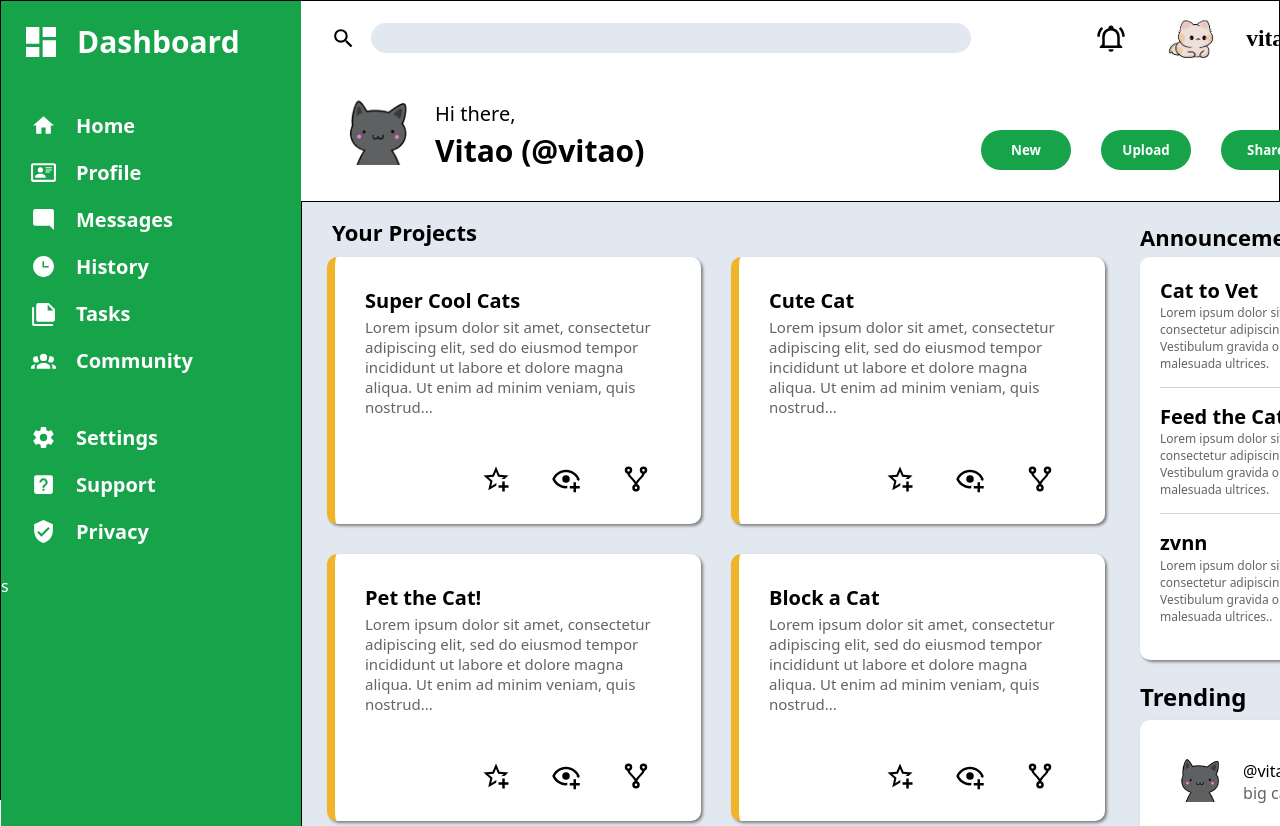
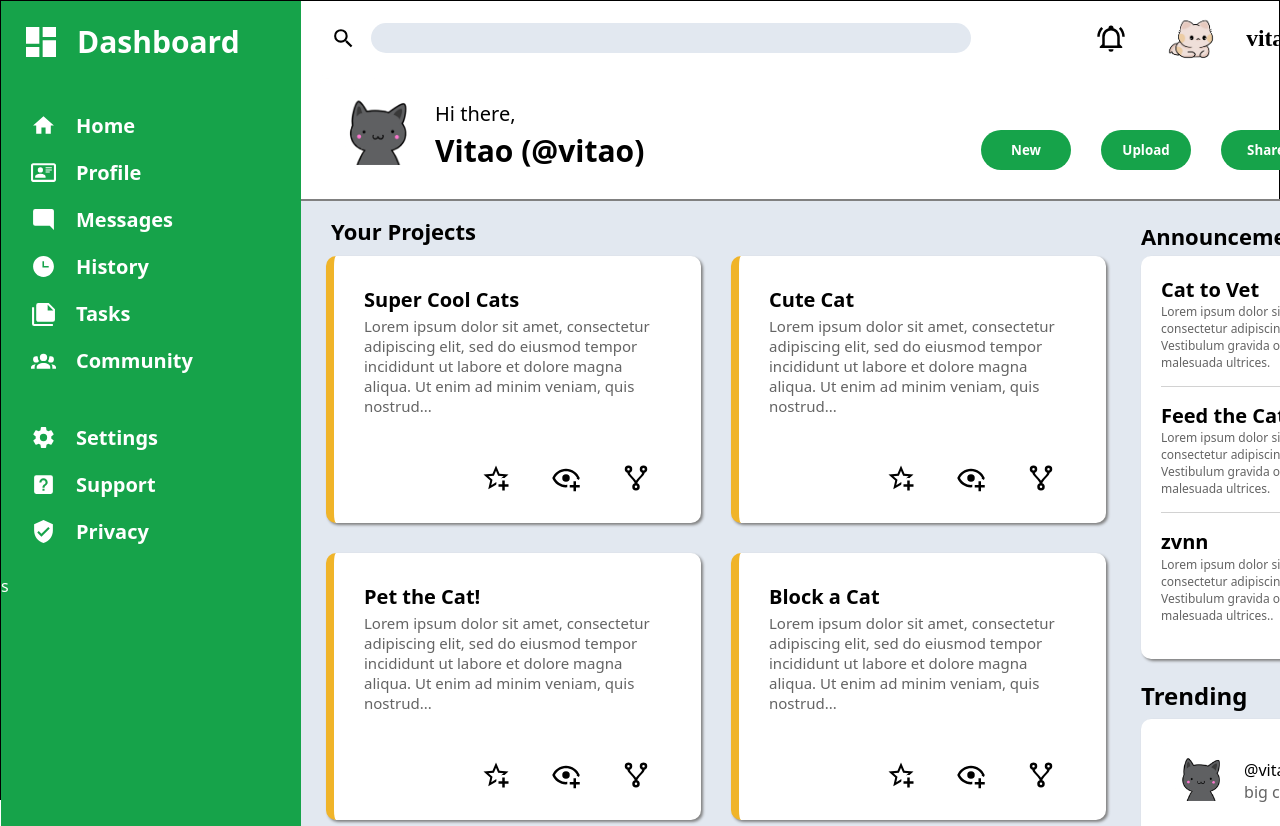
Before and after one commit to undergroundr97/admin-dash-board, a plain HTML site: page index.html in a window 1280 px wide. Shown: the top 826 px of the page. Drawn offline with Linux system fonts and the light colour scheme.

Commit message:
header adjust

```diff
--- a/styles.css
+++ b/styles.css
@@ -71,6 +71,8 @@ li {
   display: grid;
   grid-template-columns: 2fr 1fr;
   grid-row: 1fr 1fr;
+  border-bottom: 0.125rem solid gray;
+  /* box-shadow: 5px 5px 5px gray; */
 
 }
 .search {
@@ -181,13 +183,11 @@ input[type="search"]{
   grid-column: 2;
   grid-row: 2;
   display: grid;
-  border: 1px solid black;
   grid-template-columns: 3fr minmax(300px, 1fr);
-  grid-auto-flow: column;
   background-color: #E2E8F0;
   /* padding-bottom: 40px; */
   font-family: system-ui, -apple-system, BlinkMacSystemFont, 'Segoe UI', Roboto, Oxygen, Ubuntu, Cantarell, 'Open Sans', 'Helvetica Neue', sans-serif;
-  padding-bottom: 10px;
+  padding-bottom: 20px;
 }
 
 /* Projects CSS */
@@ -225,7 +225,6 @@ input[type="search"]{
   grid-template-rows: repeat(2, 30px) 1fr;
   grid-template-columns: repeat(2, 1fr);
   /* margin: 30px; */
-  gap: 0px;
 }
 .title{
   font-weight: bold;
```
